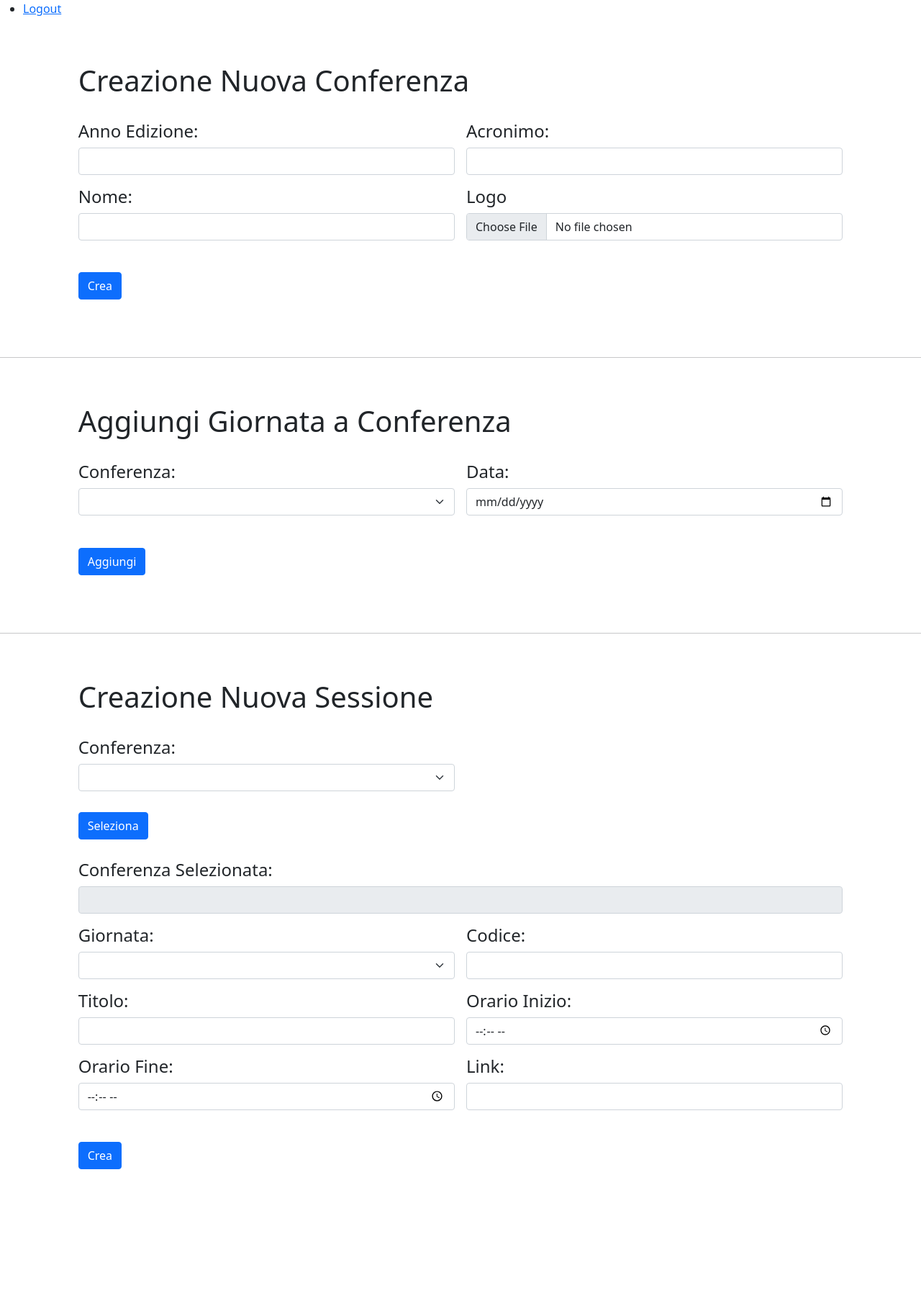
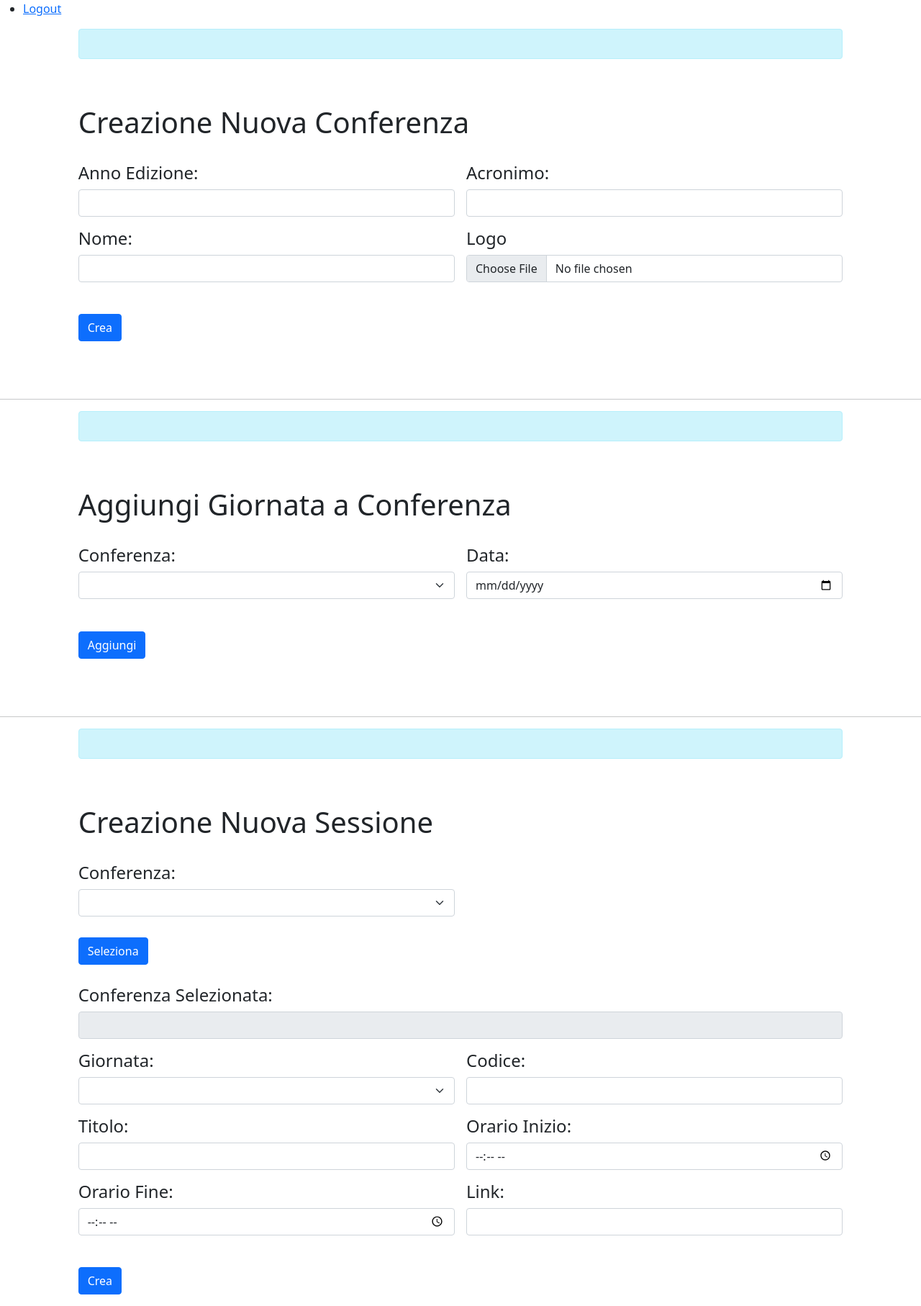
Before and after one commit to MariannaGimigliano/CONFVIRTUAL, a PHP site: template ProgettoDB/php/template/templateCreaConferenza.php in a window 1280 px wide. Shown: the whole page at 72% size. Before the commit the page ends 1624 px from the top, so only its background shows below. Run offline with PHP 8.4, Linux system fonts and the light colour scheme; the template is opened without the code that fills it: most values are stand-ins (such as "Sample title", 1, 10 or a date in 2020).

Commit message:
aggiunta operazioni amm

```diff
--- a/ProgettoDB/php/template/templateCreaConferenza.php
+++ b/ProgettoDB/php/template/templateCreaConferenza.php
@@ -25,6 +25,24 @@
 
         <div class="col-md-1"></div>
         <div class="col-md-10">
+          <?php if (isset($templateParams['msgConferenza'])): ?>
+              <div class="alert alert-info" role="alert">
+                <div class="row">
+                  <div class="col-8 col-md-6">
+                    <h4><?php echo ($templateParams['msg'])?></h4>
+                  </div>
+                </div>
+              </div>
+            <?php endif; ?>
+            <?php if (isset($templateParams['erroreConferenza'])): ?>
+              <div class="alert alert-danger" role="alert">
+                <div class="row">
+                  <div class="col-8 col-md-6">
+                    <h4><?php echo ($templateParams['msg'])?></h4>
+                  </div>
+                </div>
+              </div>
+            <?php endif; ?>
           <h1><br>Creazione Nuova Conferenza</h1><br>
 
           <h4 class="mb-3">
@@ -67,6 +85,24 @@
 
         <div class="col-md-1"></div>
         <div class="col-md-10">
+        <?php if (isset($templateParams['msgDataConferenza'])): ?>
+              <div class="alert alert-info" role="alert">
+                <div class="row">
+                  <div class="col-8 col-md-6">
+                    <h4><?php echo ($templateParams['msg'])?></h4>
+                  </div>
+                </div>
+              </div>
+            <?php endif; ?>
+            <?php if (isset($templateParams['erroreDataConferenza'])): ?>
+              <div class="alert alert-danger" role="alert">
+                <div class="row">
+                  <div class="col-8 col-md-6">
+                    <h4><?php echo ($templateParams['msg'])?></h4>
+                  </div>
+                </div>
+              </div>
+            <?php endif; ?>
           <h1><br>Aggiungi Giornata a Conferenza</h1><br>
 
           <h4 class="mb-3">
@@ -102,6 +138,24 @@
 
         <div class="col-md-1"></div>
         <div class="col-md-10">
+        <?php if (isset($templateParams['msgSessione'])): ?>
+              <div class="alert alert-info" role="alert">
+                <div class="row">
+                  <div class="col-8 col-md-6">
+                    <h4><?php echo ($templateParams['msg'])?></h4>
+                  </div>
+                </div>
+              </div>
+            <?php endif; ?>
+            <?php if (isset($templateParams['erroreSessione'])): ?>
+              <div class="alert alert-danger" role="alert">
+                <div class="row">
+                  <div class="col-8 col-md-6">
+                    <h4><?php echo ($templateParams['msg'])?></h4>
+                  </div>
+                </div>
+              </div>
+            <?php endif; ?>
           <h1><br>Creazione Nuova Sessione</h1><br>
           <h4 class="mb-3">
             <form action="./creaConferenza.php" method="post" class="row g-3">
--- a/ProgettoDB/php/template/templatePaginaUtente.php
+++ b/ProgettoDB/php/template/templatePaginaUtente.php
@@ -37,7 +37,7 @@
         <a class="mb-3" href="./insertPresentazione.php"  style="color: black; text-decoration: none;" >&emsp;• Inserimento Presentazione</a><br>
         <a class="mb-3" href="./associazioni.php" style="color: black; text-decoration: none;" >&emsp;• Associazioni Utenti-Presentazioni</a><br>
         <a class="mb-3" href="./visualizzaValutazioni.php" style="color: black; text-decoration: none;" >&emsp;• Visualizzazione Valutazioni Presentazione</a><br>
-        <a class="mb-3" href="./creaSponsor.php" style="color: black; text-decoration: none;" >&emsp;• Creazione Sponsor</a><br>
+        <a class="mb-3" href="./creaSponsor.php" style="color: black; text-decoration: none;" >&emsp;• Creazione e Associazione Sponsor</a><br>
         <br>
       </h3>
 
--- a/ProgettoDB/php/valutazione.php
+++ b/ProgettoDB/php/valutazione.php
@@ -7,7 +7,7 @@
         $presentazione = $_GET["presentazione"];
 
         $dbh->insertValutazione($presentazione, $username, $voto, $note);
-
+        $templsteParams["msgValutazione"] = "Valitazione Inserita con successo!"
         $nomeConf = $_GET["nome"];
 
 
```
Also changed, not shown: ProgettoDB/php/creaConferenza.php (+8 -3 lines), ProgettoDB/php/template/templateConferenza.php (+10 -0 lines).
